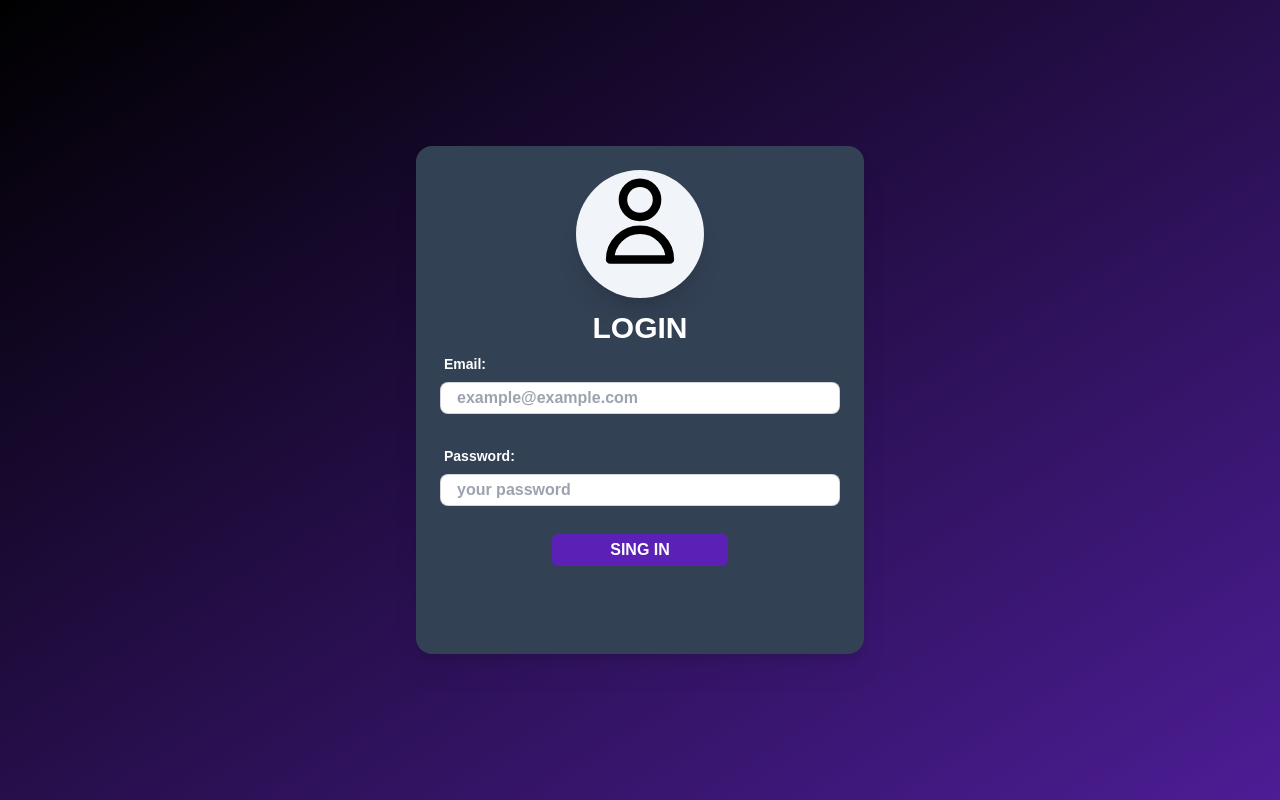
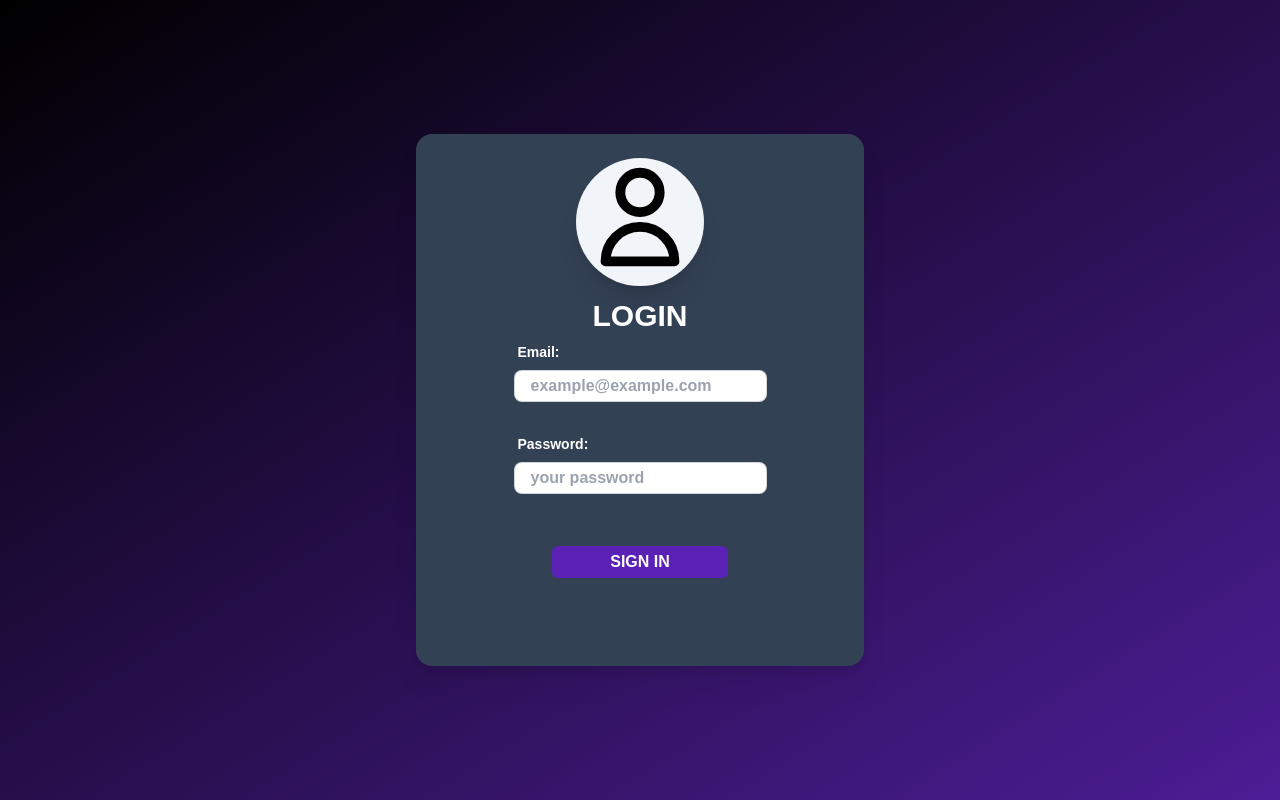
Before and after one commit to MarisolVR07/Proyect_Group-1-, a Next.js app in the folder proyect1/: page /pages/login in a window 1280 px wide. Built offline with nearby package versions, Linux system fonts and the light colour scheme.

Commit message:
components login

```diff
--- /dev/null
+++ b/proyect1/src/components/Button.tsx
@@ -0,0 +1,21 @@
+import React from 'react';
+
+interface ButtonProps {
+  children: React.ReactNode;
+  onClick?: () => void;
+  className?: string;
+}
+
+
+const Button: React.FC<ButtonProps> = ({ children, onClick, className }) => {
+
+  const buttonClasses = `text-white bg-violet-800 hover:bg-violet-700 rounded-md h-8 w-44 mt-7 mb-16 ${className}`;
+
+  return (
+    <button className={buttonClasses} onClick={onClick}>
+      {children}
+    </button>
+  );
+};
+
+export default Button;
--- /dev/null
+++ b/proyect1/src/components/InputField.tsx
@@ -0,0 +1,25 @@
+import React from 'react';
+
+type InputType = 'text' | 'password' | 'email';
+interface InputFieldProps {
+  label: string;
+  type: InputType;
+  placeholder: string;
+}
+
+const InputField: React.FC<InputFieldProps> = ({ label, type, placeholder }) => {
+  return (
+    <div className="w-full mb-6">
+      <label className="label">
+        <span className="label-text text-white">{label}</span>
+      </label>
+      <input
+        type={type}
+        placeholder={placeholder}
+        className="input bg-white text-slate-700 input-bordered w-full h-8"
+      />
+    </div>
+  );
+};
+
+export default InputField;
--- a/proyect1/src/components/Login.tsx
+++ b/proyect1/src/components/Login.tsx
@@ -1,49 +1,12 @@
 import React from "react";
+import LoginForm from './LoginForm';
+import UserIcon from './UserIcon';
 
-const Login = () => {
-  return (
-    <div className="form-control p-6 w-screen items-center justify-center bg-slate-700 rounded-2xl font-poppins font-semibold max-w-md drop-shadow-xl text-center">
-      <div>
-        <svg
-          className="h-32 w-32 text-black bg-slate-100 rounded-full shadow-xl"
-          fill="none"
-          viewBox="0 0 24 30"
-          stroke="currentColor"
-        >
-          <path
-            stroke-linecap="round"
-            stroke-linejoin="round"
-            stroke-width="2"
-            d="M16 7a4 4 0 11-8 0 4 4 0 018 0zM12 14a7 7 0 00-7 7h14a7 7 0 00-7-7z"
-          />
-        </svg>
-      </div>
-      <h1 className="mt-3 text-3xl text-white">LOGIN</h1>
-      <div className="mb-6 w-full">
-        <label className="label">
-          <span className="label-text text-white">Email:</span>
-        </label>
-        <input
-          type="email"
-          placeholder="example@example.com"
-          className="input bg-white text-slate-700 input-bordered w-full h-8"
-        />
-      </div>
-      <div className="w-full">
-        <label className="label">
-          <span className="label-text text-white">Password:</span>
-        </label>
-        <input
-          type="password"
-          placeholder="your password"
-          className="input bg-white text-slate-700 input-bordered w-full h-8"
-        />
-      </div>
-      <button className=" text-white bg-violet-800 hover:bg-violet-700 rounded-md h-8 w-44 mt-7 mb-16">
-        SING IN
-      </button>
-    </div >
-  );
-};
+const Login = () => (
+  <div className="form-control p-6 w-screen items-center justify-center bg-slate-700 rounded-2xl font-poppins font-semibold max-w-md drop-shadow-xl text-center">
+    <UserIcon />
+    <LoginForm />
+  </div>
+);
 
 export default Login;
--- /dev/null
+++ b/proyect1/src/components/LoginForm.tsx
@@ -0,0 +1,16 @@
+import React from "react";
+
+import InputField from './InputField';
+import Button from './Button';
+
+
+const LoginForm = () => (
+    <div>
+      <h1 className="mt-3 text-3xl text-white">LOGIN</h1>
+      <InputField label="Email:" type="email" placeholder="example@example.com" />
+      <InputField label="Password:" type="password" placeholder="your password" />
+      <Button>SIGN IN</Button>
+    </div>
+  );
+
+  export default LoginForm;
--- /dev/null
+++ b/proyect1/src/components/UserIcon.tsx
@@ -0,0 +1,23 @@
+import React from 'react';
+
+const UserIcon: React.FC = () => {
+  return (
+    <div>
+      <svg
+        className="h-32 w-32 text-black bg-slate-100 rounded-full shadow-xl"
+        fill="none"
+        viewBox="0 0 24 26"
+        stroke="currentColor"
+      >
+        <path
+          strokeLinecap="round"
+          strokeLinejoin="round"
+          strokeWidth="2"
+          d="M16 7a4 4 0 11-8 0 4 4 0 018 0zM12 14a7 7 0 00-7 7h14a7 7 0 00-7-7z"
+        />
+      </svg>
+    </div>
+  );
+};
+
+export default UserIcon;
```
Also changed, not shown: 1 other file (tests, documents, lock files or other folders).
